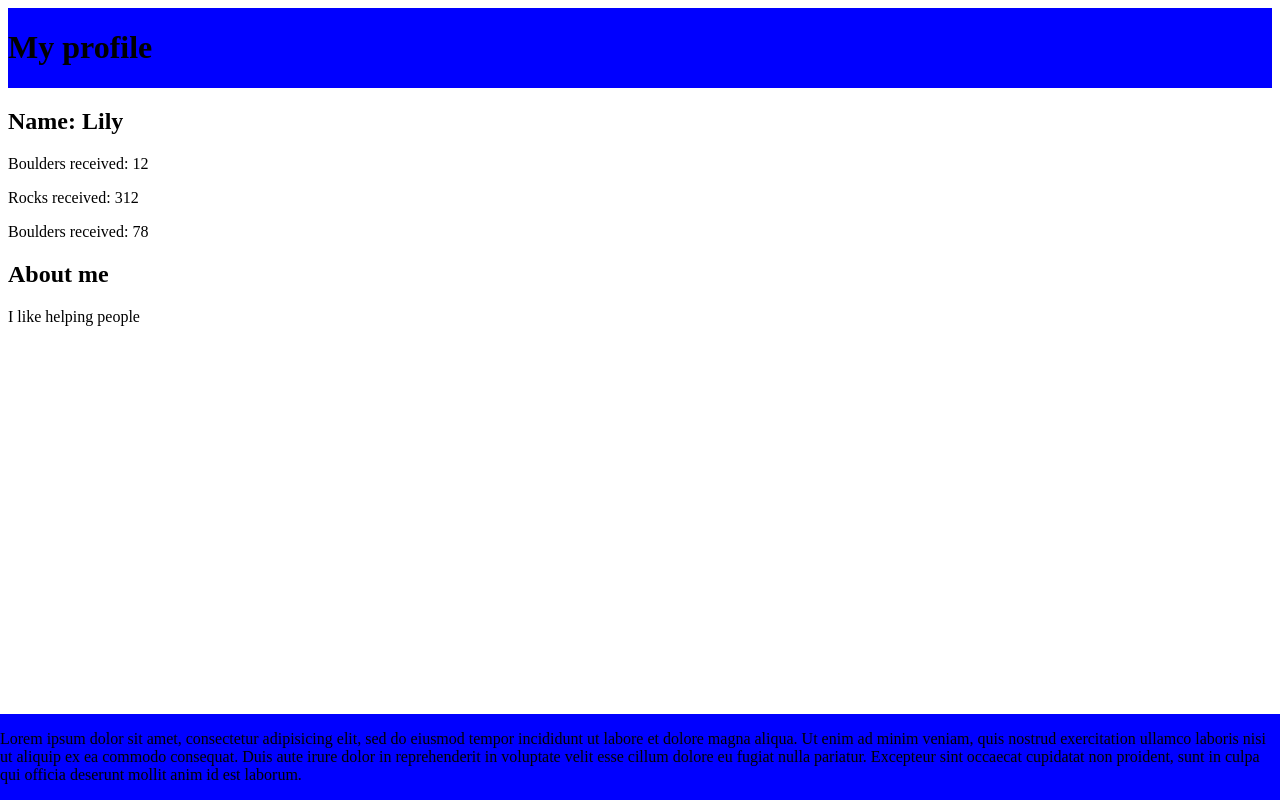
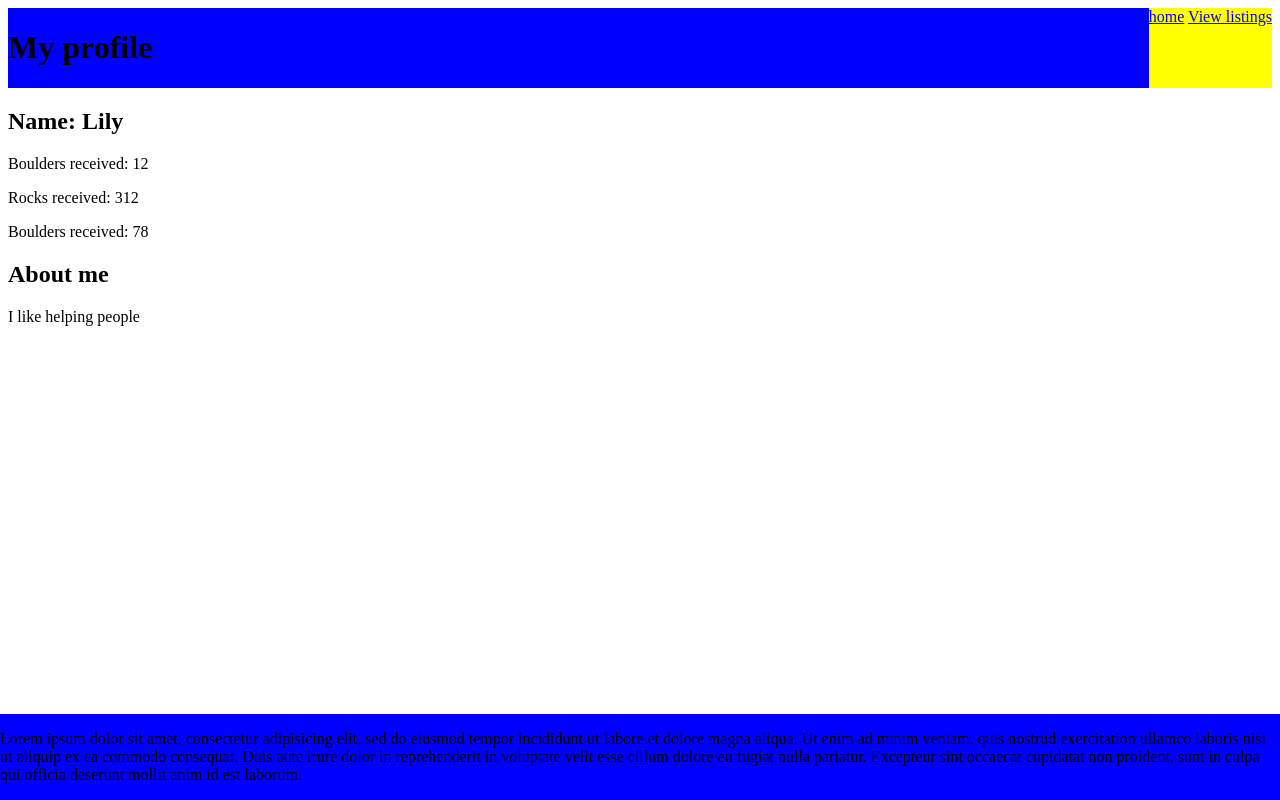
Before and after one commit to mfoster1989/bouldergives, a plain HTML site: page profile.html in a window 1280 px wide. Drawn offline with Linux system fonts and the light colour scheme.

Commit message:
add nav on profile page

```diff
--- a/profile.html
+++ b/profile.html
@@ -8,6 +8,10 @@
   <body>
     <header>
       <h1>My profile</h1>
+      <nav>
+        <a href="index.html">home</a>
+        <a href="listing.html">View listings</a>
+      </nav>
     </header>
     <main>
       <h2>Name: Lily</h2>
```
Also changed, not shown: index.html (+1 -1 lines).
